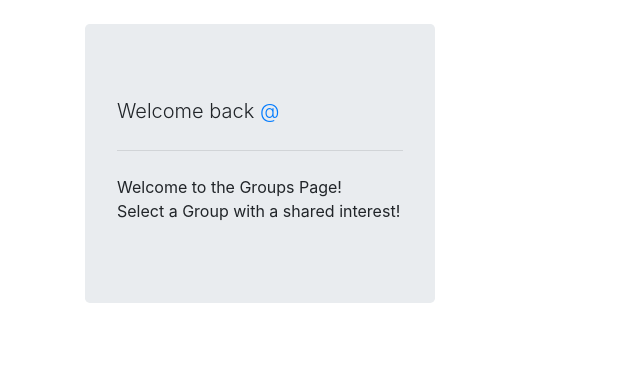
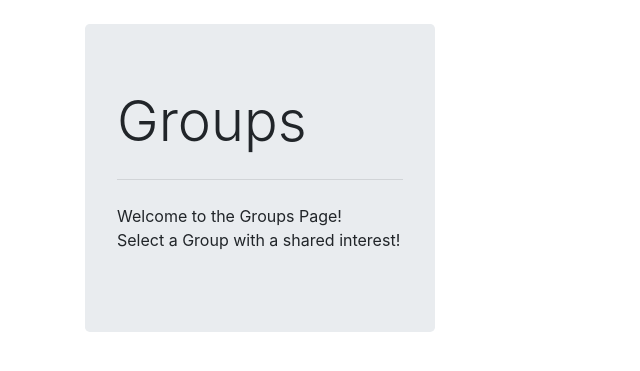
Before and after one commit to NikhilKu/socialmediaclone-django, a Django app: page /groups/ in a window 1280 px wide. Shown: the part 56-427 px from the top of the page, without its empty margins (0-640 px from the left). Run offline with Django 3.2, Linux system fonts and the light colour scheme; data that the repository does not hold is empty; some libraries are stand-ins or nearby versions.

Commit message:
Update group_list.html
Fixed crashing when not logged in

```diff
--- a/groups/templates/groups/group_list.html
+++ b/groups/templates/groups/group_list.html
@@ -4,12 +4,14 @@
     <div class="col-md-4 ">
         <div class="jumbotron">
             <h1 class="display-4">
-                {% if user.is_authenticated %}
-                    Groups
-                {% endif %}
+
+                Groups
+
             </h1>
-            <p class="lead"> Welcome back
-                <a href="{% url 'posts:for_user' username=user.username %}">@{{ user.username }}</a></p>
+            {% if user.is_authenticated %}
+                <p class="lead"> Welcome back
+                    <a href="{% url 'posts:for_user' username=user.username %}">@{{ user.username }}</a></p>
+            {% endif %}
             <hr class="my-4">
             <p>Welcome to the Groups Page! <br>Select a Group with a shared interest!</p>
             {% if user.is_authenticated %}
```
